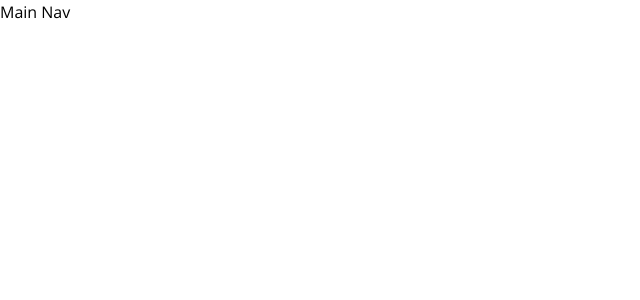
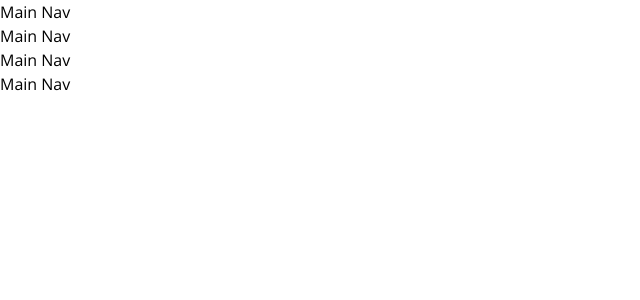
Before and after one commit to ccweerasinghe1994/vue-masterclass, a Vue app in the folder job-search/: page / in a window 1280 px wide. Shown: the top 300 px of the page, without its empty margins (0-640 px from the left). Built offline with nearby package versions, Linux system fonts and the light colour scheme.

Commit message:
different ways we can render components

```diff
--- a/job-search/src/App.vue
+++ b/job-search/src/App.vue
@@ -1,5 +1,8 @@
 <template>
   <MainNav />
+  <MainNav></MainNav>
+  <main-nav></main-nav>
+  <main-nav />
 </template>
 
 <script>
```
Also changed, not shown: 2 other files (tests, documents, lock files or other folders).
